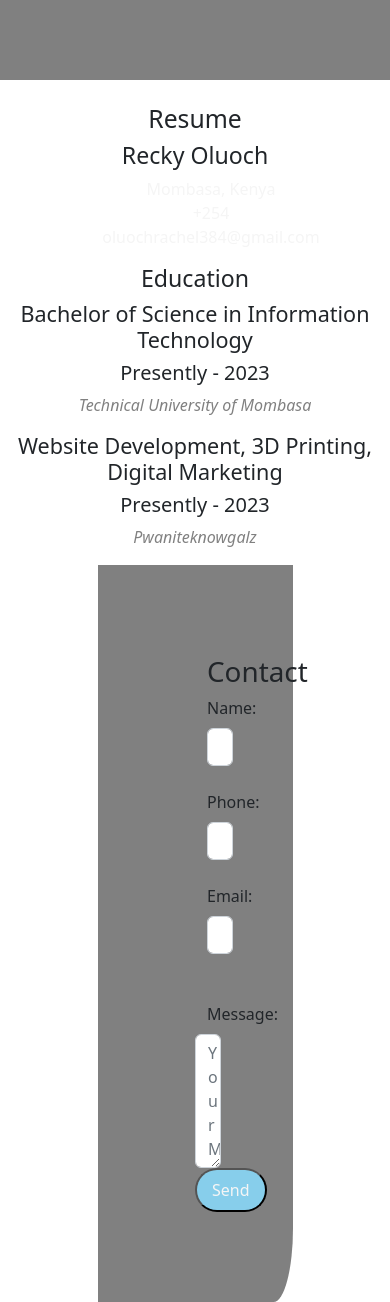
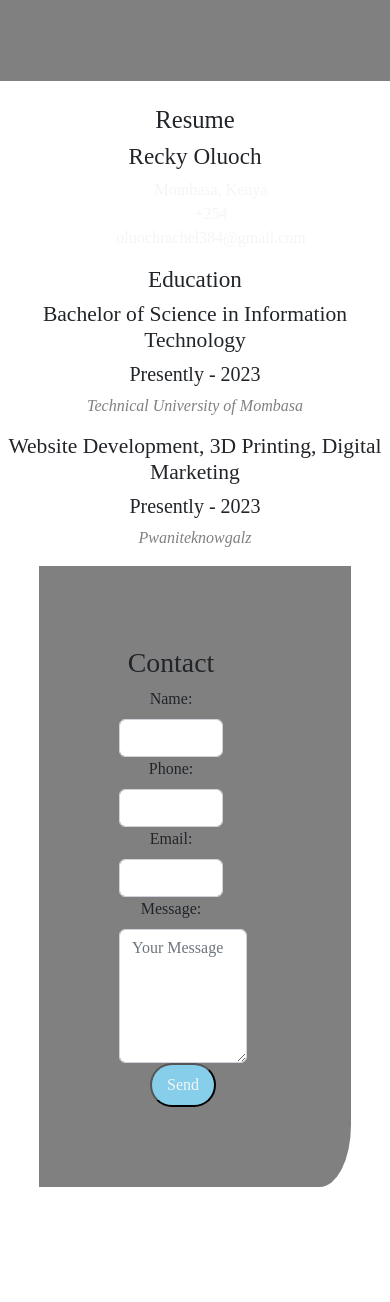
Before and after one commit to Reckie02/O_Rachel.github.io, a PHP site: page / in a window 390 px wide. Shown: the part 2893-4195 px from the top of the page. After the commit the page ends 4080 px from the top, so only its background shows below. Run offline with PHP 8.4, Linux system fonts and the light colour scheme.

Commit message:
changed fonts

```diff
--- a/index.html
+++ b/index.html
@@ -136,7 +136,7 @@
       <div>
         <label for="contact-phone" class="form-label">Phone:</label>
 
-          <input type="telephone" name="contact-phone" id="contact-phone" pattern="[0-9]{3}-[0-9]{3}-[0-9]{4}" class="form-control"></div>
+          <input type="telephone" name="contact-phone" id="contact-phone" pattern="[0-9]{3}[0-9]{3}[0-9]{4}" class="form-control"></div>
       <br>
       <div>
           <label for="contact-email" class="form-label">Email:</label>
--- a/style.css
+++ b/style.css
@@ -20,6 +20,7 @@ body , html{
 	text-align:center;
 	justify-content:center;
 	scroll-behavior: ;
+	font-family:caladea ;
 
 }
 
@@ -27,10 +28,7 @@ i {
 	font-size: 50px;
 
 }
-[data-aos^=fade][data-aos^=fade].aos-animate{
-	opacity: 1;
-	transform: translateZ(0);
-}
+
 .profile{
 	max-width: 500px;
 	max-height: 500px;
@@ -131,6 +129,7 @@ color: black;
  p{
  	color: gray;
  	padding: 0px;
+ 	font-family: ;
 
  }
 
@@ -262,16 +261,18 @@ body{
  }
 
 /*contact*/
-form{
+.contact{
 	justify-content: center;
 	display: grid;
 	align-items: center;
 	text-align:center;
+	padding: 20% auto;
+ 	width: 80%;
 
 }
 
  .contact-form{
- 	padding: 10px;
+ 	padding: 0px;
  	width: 100%;
  }
 
```
